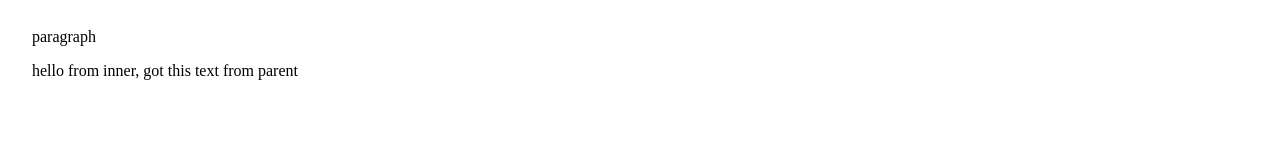
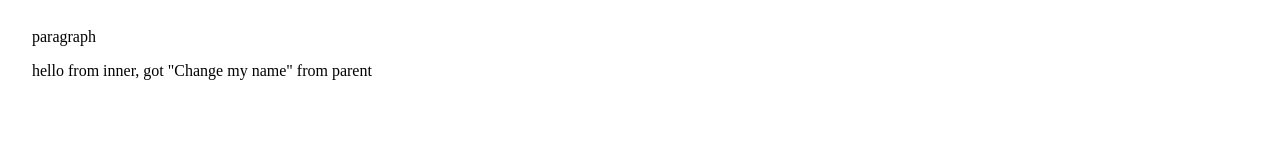
Before and after one commit to tomporat247/react-tech-talk, a React (Create React App) app: page / in a window 1280 px wide. Shown: the part 132-284 px from the top of the page. Built offline with nearby package versions, Linux system fonts and the light colour scheme.

Commit message:
different text

```diff
--- a/src/components/steps/Jsx.jsx
+++ b/src/components/steps/Jsx.jsx
@@ -3,13 +3,13 @@ const Jsx = () => {
     <main>
       <h1 id="title">Look at the console</h1>
       <p>paragraph</p>
-      <Inner>this text</Inner>
+      <Inner>Change my name</Inner>
     </main>
   );
 };
 
 const Inner = ({ children }) => {
-  return <div>hello from inner, got {children} from parent</div>;
+  return <div>hello from inner, got "{children}" from parent</div>;
 };
 
 console.log("This is what console.log(ThisComponent()) looks like:\n", Jsx());
```
